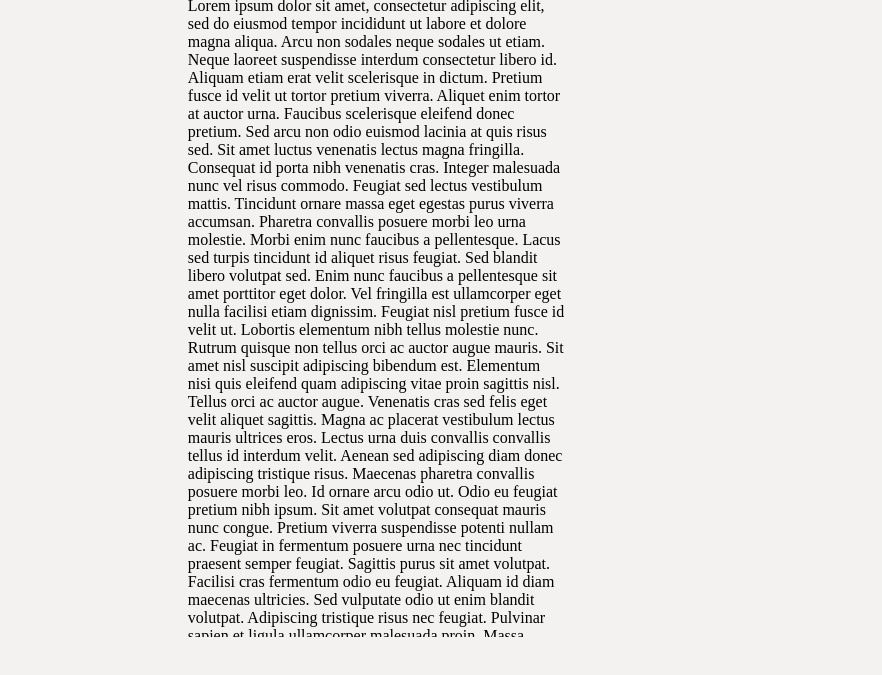
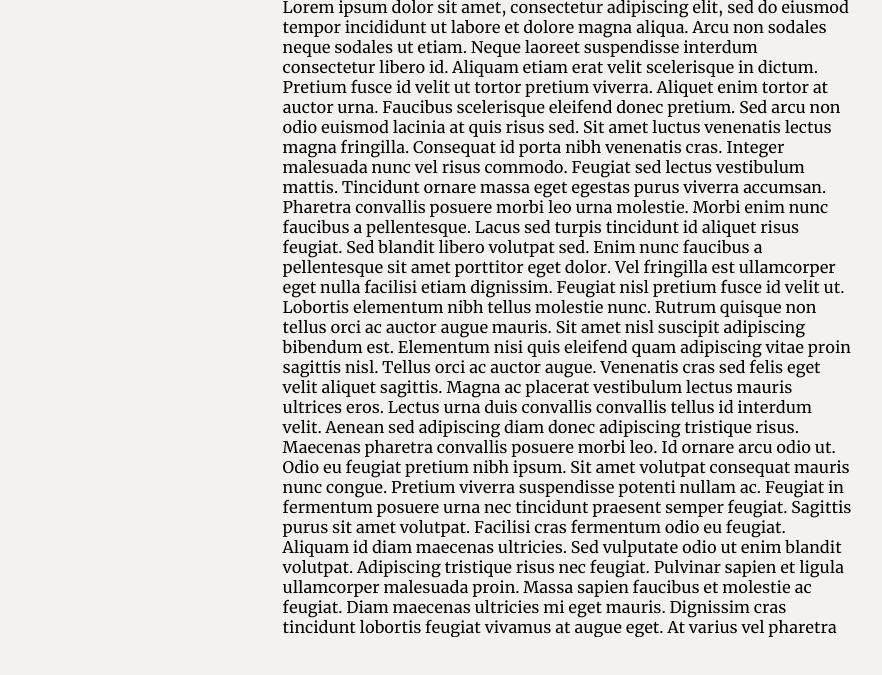
Before and after one commit to furnapso/the-sumo-rose, a plain HTML site: page index.html in a window 1280 px wide. Shown: the part 111-786 px from the top of the page, without its empty margins (73-955 px from the left). Drawn offline with Linux system fonts and the light colour scheme.

Commit message:
feat: update content styling

```diff
--- a/css/style.css
+++ b/css/style.css
@@ -111,18 +111,9 @@ main {
     max-height: 80vh;
     display: flex;
     justify-content: center;
+    font-family: var(--base-font);
 }
 
 .content-container {
-    width: 60%;
-    display: grid;
-    grid-template-columns: 1fr 1fr;
+    width: 45%;
 }
-
-.content-container .left {
-    grid-column: 1;
-}
-
-.content-container .right {
-    grid-column: 2;
-}
```
